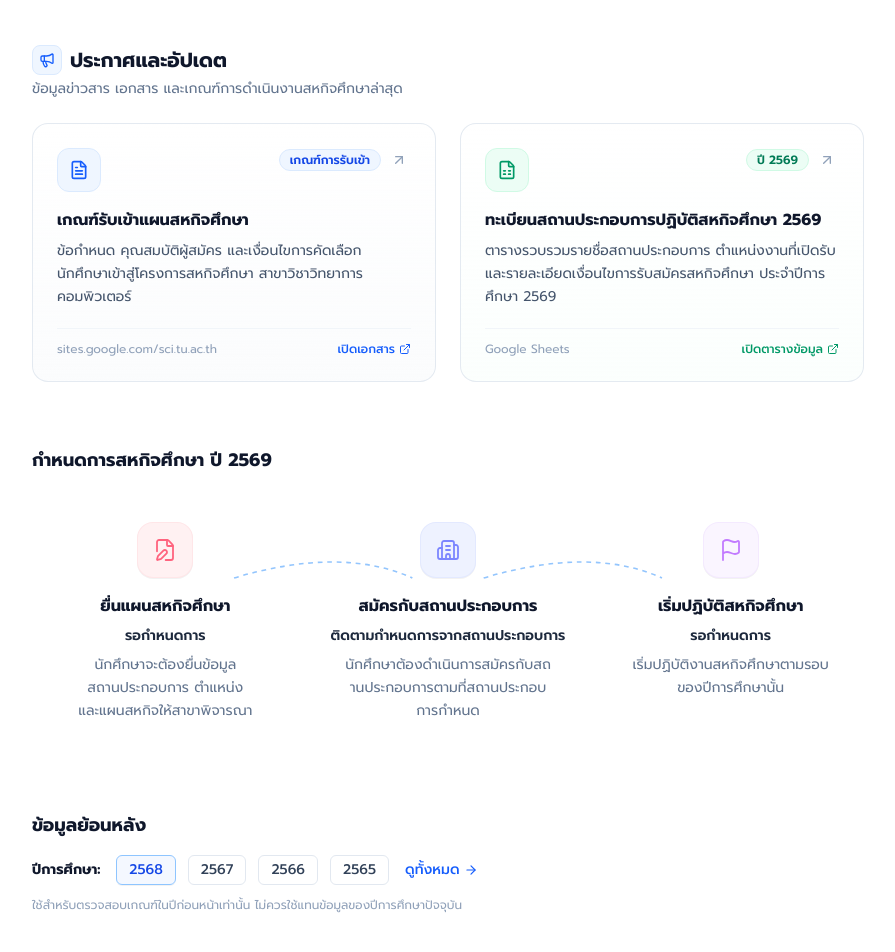
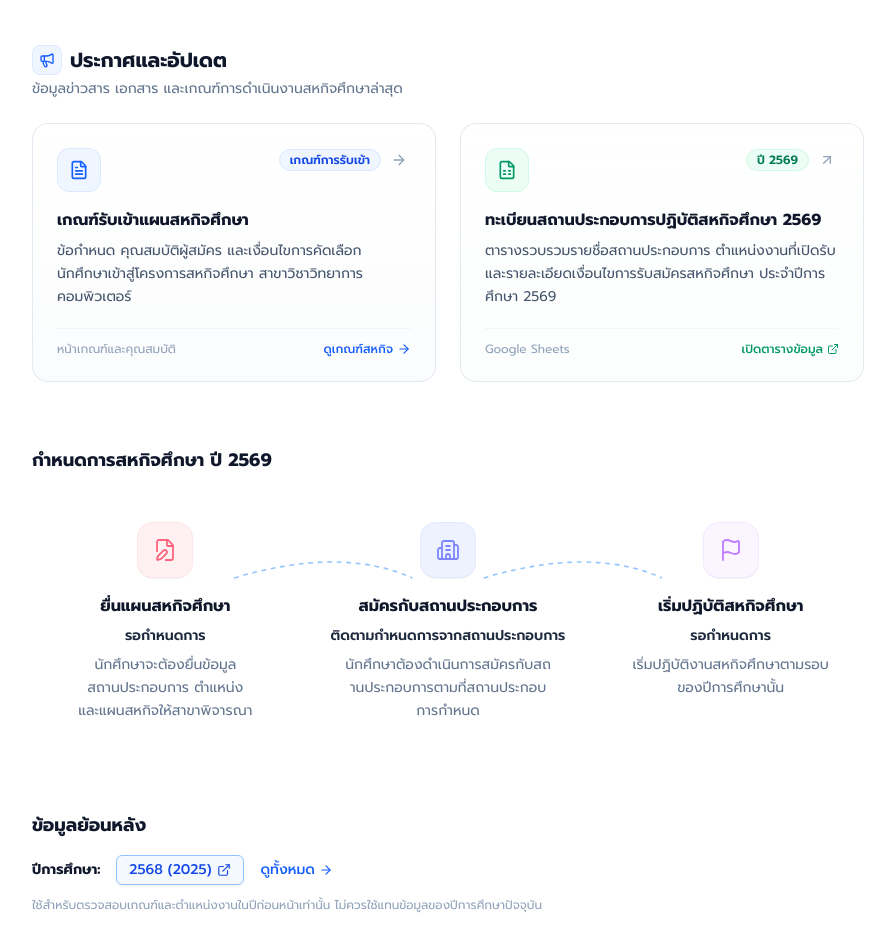
Before and after one commit to KaylahJin/CS361-Project, a React (Vite) app: page / in a window 1280 px wide. Shown: the part 360-1312 px from the top of the page, without its empty margins (192-1087 px from the left). Built offline with nearby package versions, Linux system fonts and the light colour scheme.

Commit message:
feat: update admission criteria navigation and historical job offers link

```diff
--- a/src/pages/Home.tsx
+++ b/src/pages/Home.tsx
@@ -1,10 +1,12 @@
-import React, { useState } from 'react';
+import React from 'react';
 import { FileEdit, Building2, Flag, ArrowRight, Megaphone, ExternalLink, ArrowUpRight, FileSpreadsheet, FileText } from 'lucide-react';
+import type { TabType } from '../components/Navbar';
 
-export const Home: React.FC = () => {
-  const [selectedYear, setSelectedYear] = useState<string>('2568');
-  const years = ['2568', '2567', '2566', '2565'];
+interface HomeProps {
+  onTabChange?: (tab: TabType) => void;
+}
 
+export const Home: React.FC<HomeProps> = ({ onTabChange }) => {
   return (
     <main className="w-full min-h-screen bg-white">
       {/* Hero Section */}
@@ -44,12 +46,18 @@ export const Home: React.FC = () => {
 
           {/* Announcement Cards */}
           <div className="grid grid-cols-1 md:grid-cols-2 gap-4 sm:gap-6">
-            {/* Card 1: เกณฑ์รับเข้าแผนสหกิจศึกษา */}
-            <a
-              href="https://sites.google.com/sci.tu.ac.th/computerscience-cstuco-opstudy/admission-criteria"
-              target="_blank"
-              rel="noopener noreferrer"
-              className="group relative flex flex-col justify-between p-5 sm:p-6 rounded-2xl bg-gradient-to-b from-white to-slate-50/60 border border-slate-200/90 hover:border-blue-300 hover:shadow-md transition-all duration-200"
+            {/* Card 1: เกณฑ์รับเข้าแผนสหกิจศึกษา (ไปหน้าเกณฑ์สหกิจ) */}
+            <div
+              onClick={() => onTabChange?.('requirements')}
+              role="button"
+              tabIndex={0}
+              onKeyDown={(e) => {
+                if (e.key === 'Enter' || e.key === ' ') {
+                  e.preventDefault();
+                  onTabChange?.('requirements');
+                }
+              }}
+              className="group relative flex flex-col justify-between p-5 sm:p-6 rounded-2xl bg-gradient-to-b from-white to-slate-50/60 border border-slate-200/90 hover:border-blue-300 hover:shadow-md transition-all duration-200 cursor-pointer text-left"
             >
               <div>
                 <div className="flex items-start justify-between gap-3 mb-4">
@@ -61,7 +69,7 @@ export const Home: React.FC = () => {
                       เกณฑ์การรับเข้า
                     </span>
                     <span className="p-1 text-slate-400 group-hover:text-blue-600 transition-colors">
-                      <ArrowUpRight className="w-4 h-4" />
+                      <ArrowRight className="w-4 h-4" />
                     </span>
                   </div>
                 </div>
@@ -75,12 +83,12 @@ export const Home: React.FC = () => {
               </div>
 
               <div className="mt-5 pt-3 border-t border-slate-100 flex items-center justify-between text-xs text-slate-500">
-                <span className="truncate max-w-[200px] text-slate-400">sites.google.com/sci.tu.ac.th</span>
+                <span className="text-slate-400">หน้าเกณฑ์และคุณสมบัติ</span>
                 <span className="font-medium text-blue-600 group-hover:underline flex items-center gap-1">
-                  เปิดเอกสาร <ExternalLink className="w-3 h-3" />
+                  ดูเกณฑ์สหกิจ <ArrowRight className="w-3.5 h-3.5" />
                 </span>
               </div>
-            </a>
+            </div>
 
             {/* Card 2: ทะเบียนสถานประกอบการปฏิบัติสหกิจศึกษา_2569 */}
             <a
@@ -224,30 +232,28 @@ export const Home: React.FC = () => {
               ปีการศึกษา:
             </span>
 
-            {years.map((year) => (
-              <button
-                key={year}
-                onClick={() => setSelectedYear(year)}
-                className={`px-3 py-1 text-xs sm:text-sm rounded-md border transition-all duration-150 cursor-pointer font-medium ${
-                  selectedYear === year
-                    ? 'border-blue-300 text-blue-700 bg-blue-50/70 shadow-2xs'
-                    : 'border-slate-200 text-slate-700 hover:border-blue-200 hover:bg-slate-50'
-                }`}
-              >
-                {year}
-              </button>
-            ))}
+            <a
+              href="https://sites.google.com/sci.tu.ac.th/cstuco-opstudyplan/job-offers?authuser=0#h.8irt0xkx73jp"
+              target="_blank"
+              rel="noopener noreferrer"
+              className="inline-flex items-center gap-1.5 px-3 py-1 text-xs sm:text-sm rounded-md border border-blue-300 text-blue-700 bg-blue-50/70 hover:bg-blue-100/80 shadow-2xs font-medium transition-all duration-150 cursor-pointer"
+            >
+              2568 (2025)
+              <ExternalLink className="w-3.5 h-3.5" />
+            </a>
 
-            <button
-              onClick={() => {}}
+            <a
+              href="https://sites.google.com/sci.tu.ac.th/cstuco-opstudyplan/job-offers?authuser=0#h.8irt0xkx73jp"
+              target="_blank"
+              rel="noopener noreferrer"
               className="text-xs sm:text-sm font-medium text-blue-600 hover:text-blue-700 hover:underline flex items-center gap-1 ml-1 cursor-pointer transition"
             >
               ดูทั้งหมด <ArrowRight className="w-3.5 h-3.5" />
-            </button>
+            </a>
           </div>
 
           <p className="mt-3 text-xs text-slate-400">
-            ใช้สำหรับตรวจสอบเกณฑ์ในปีก่อนหน้าเท่านั้น ไม่ควรใช้แทนข้อมูลของปีการศึกษาปัจจุบัน
+            ใช้สำหรับตรวจสอบเกณฑ์และตำแหน่งงานในปีก่อนหน้าเท่านั้น ไม่ควรใช้แทนข้อมูลของปีการศึกษาปัจจุบัน
           </p>
         </section>
 
```
